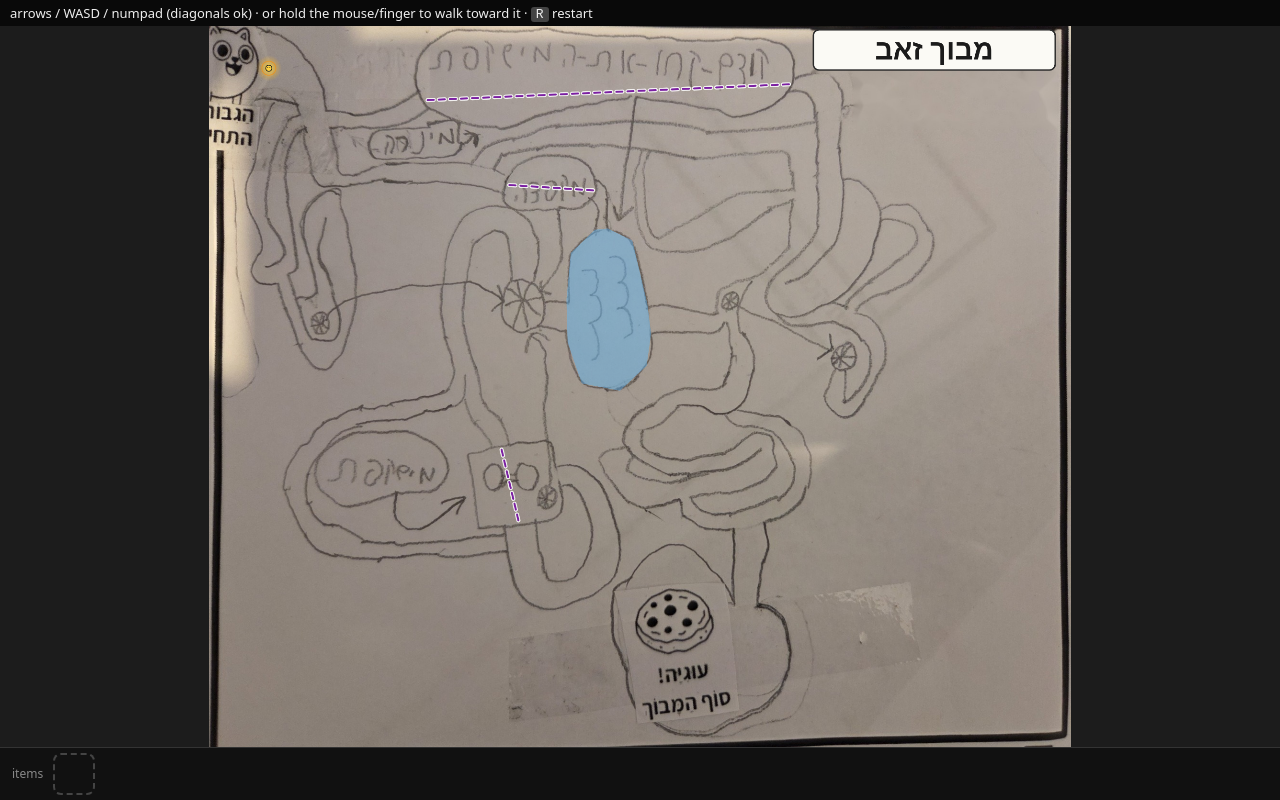
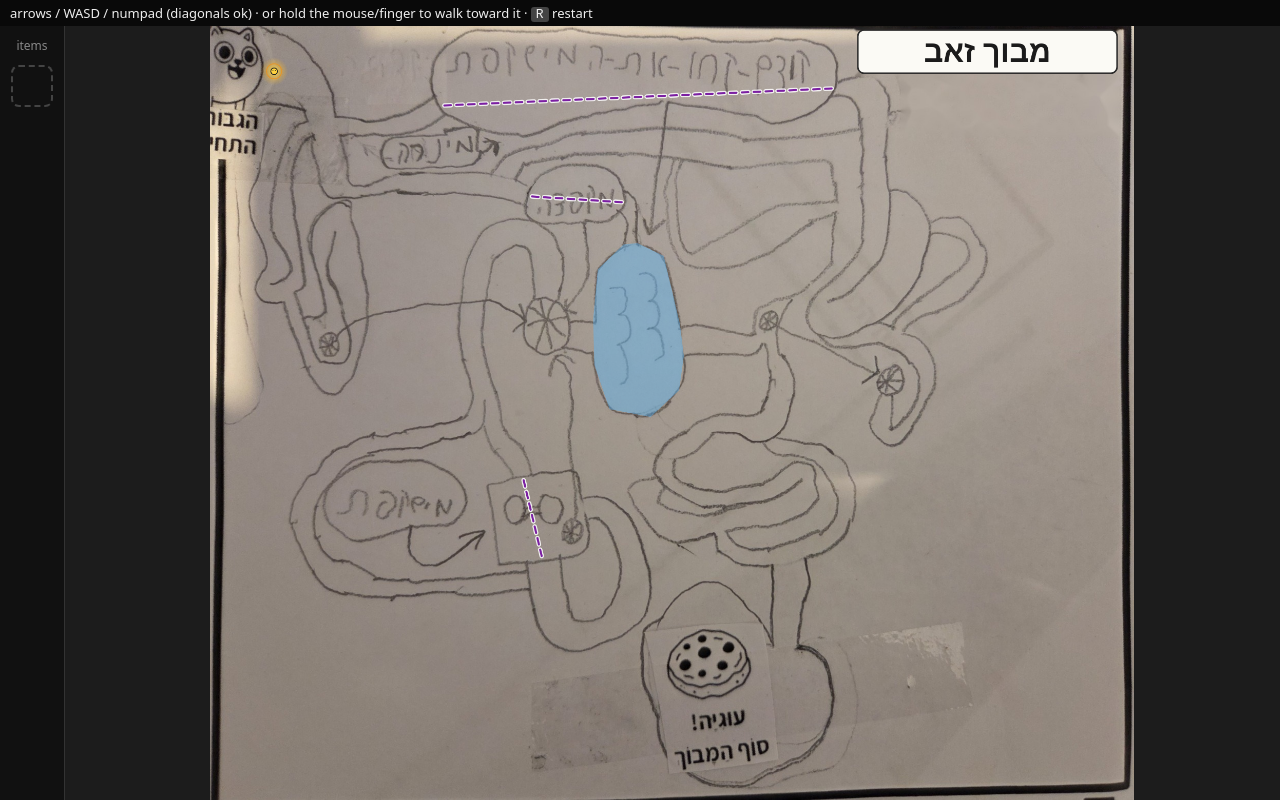
Before and after one commit to moladeyal/maze-annotator, a plain HTML site: page games/maze1/index.html in a window 1280 px wide. Drawn offline with Linux system fonts and the light colour scheme.

Commit message:
Game: move item bar from the bottom to a left sidebar
Co-Authored-By: Claude Sonnet 5.5 <noreply@anthropic.com>

```diff
--- a/games/maze1/index.html
+++ b/games/maze1/index.html
@@ -5,17 +5,17 @@
 <style>
  html,body{margin:0;height:100%;background:#1c1c1c;color:#eee;font:14px/1.4 system-ui,sans-serif;overflow:hidden}
  #bar{position:absolute;top:0;left:0;right:0;height:26px;line-height:26px;padding:0 10px;background:#000a;z-index:2;font-size:13px;white-space:nowrap;overflow:hidden}
- #stage{position:absolute;top:26px;bottom:52px;left:0;right:0;display:flex;align-items:center;justify-content:center}
+ #stage{position:absolute;top:26px;bottom:0;left:64px;right:0;display:flex;align-items:center;justify-content:center}
  canvas{max-width:100%;max-height:100%;touch-action:none}
- #hud{position:absolute;bottom:0;left:0;right:0;height:52px;background:#111;border-top:1px solid #333;display:flex;align-items:center;gap:10px;padding:0 12px}
+ #hud{position:absolute;top:26px;bottom:0;left:0;width:64px;background:#111;border-right:1px solid #333;display:flex;flex-direction:column;align-items:center;gap:10px;padding:12px 0}
  #hud .lbl{color:#888;font-size:12px}
  .slot{position:relative;width:38px;height:38px;border-radius:8px;border:2px dashed #444;display:flex;align-items:center;justify-content:center}
  .slot.full{border:2px solid #4ac;background:#123}
  .slot svg{width:28px;height:28px;display:none}.slot.full svg{display:block}
- .slot.full:hover::after,.slot.full:focus::after{content:attr(data-tip);position:absolute;bottom:46px;left:0;background:#000;color:#fff;border:1px solid #4ac;border-radius:6px;padding:4px 10px;white-space:nowrap;direction:rtl;font-size:15px;z-index:5}
+ .slot.full:hover::after,.slot.full:focus::after{content:attr(data-tip);position:absolute;left:48px;top:50%;transform:translateY(-50%);background:#000;color:#fff;border:1px solid #4ac;border-radius:6px;padding:4px 10px;white-space:nowrap;direction:rtl;font-size:15px;z-index:5}
  .slot.pop{animation:pop .6s}
  @keyframes pop{0%{transform:scale(.3)}60%{transform:scale(1.35)}100%{transform:scale(1)}}
- #toast{position:absolute;left:62px;bottom:60px;background:#000d;border:1px solid #888;border-radius:8px;padding:5px 12px;direction:rtl;opacity:0;transition:opacity .25s;pointer-events:none;z-index:4}
+ #toast{position:absolute;left:78px;bottom:14px;background:#000d;border:1px solid #888;border-radius:8px;padding:5px 12px;direction:rtl;opacity:0;transition:opacity .25s;pointer-events:none;z-index:4}
  #toast.on{opacity:1}
  kbd{background:#444;border-radius:3px;padding:0 5px}
 </style></head><body>
@@ -38,7 +38,7 @@
   /* ---------- HUD: one slot per item, filled when picked up ---------- */
   const GOGGLES = '<svg viewBox="0 0 32 32"><path d="M1 13 Q16 8 31 13" stroke="#fc3" stroke-width="3" fill="none"/><circle cx="9" cy="19" r="7" fill="#8df" stroke="#fc3" stroke-width="3"/><circle cx="23" cy="19" r="7" fill="#8df" stroke="#fc3" stroke-width="3"/><path d="M16 19h0" stroke="#fc3" stroke-width="3"/><path d="M6 17q2-2 4-1M20 17q2-2 4-1" stroke="#fff" stroke-width="1.5" fill="none"/></svg>';
   const ICONS = { goggles: GOGGLES };
-  const slotsEl = document.getElementById('slots'); slotsEl.style.display = 'flex'; slotsEl.style.gap = '8px';
+  const slotsEl = document.getElementById('slots'); slotsEl.style.display = 'flex'; slotsEl.style.flexDirection = 'column'; slotsEl.style.gap = '8px';
   function buildSlots() {
     slotsEl.innerHTML = '';
     for (const it of G.items) {
```
Also changed, not shown: static/game.html (+5 -5 lines).
